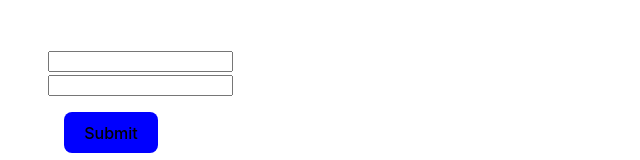
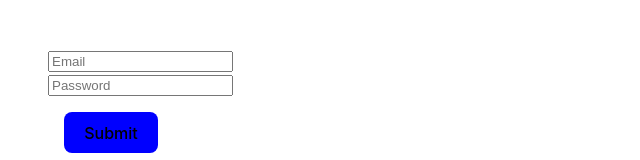
Before and after one commit to dibborah/react-hook-form-again, a React (Vite) app: page / in a window 1280 px wide. Shown: the top 160 px of the page, without its empty margins (0-640 px from the left). Built offline with nearby package versions, Linux system fonts and the light colour scheme.

Commit message:
Now form is handled using react-hook-form

```diff
--- a/package.json
+++ b/package.json
@@ -11,7 +11,8 @@
   },
   "dependencies": {
     "react": "^18.2.0",
-    "react-dom": "^18.2.0"
+    "react-dom": "^18.2.0",
+    "react-hook-form": "^7.51.5"
   },
   "devDependencies": {
     "@types/react": "^18.2.66",
--- a/src/App.tsx
+++ b/src/App.tsx
@@ -1,57 +1,29 @@
-import { useState } from "react"
+import { SubmitHandler, useForm } from "react-hook-form"
 
+type FormFields = {
+  email: string,
+  passord: string
+}
 const App = () => {
-  const [email, setEmail] = useState<string>('')
-  const [password, setPassword] = useState<string>('')
-  const [errors, setError] = useState<{ email: string, password: string }>({
-    email: '',
-    password: ''
-  })
-  const handleSubmit = (e: React.FormEvent) => {
-    e.preventDefault();
-    setError({
-      email: '',
-      password: ''
-    })
-    if (!email.includes('@')) {
-      return setError((prevErrors) => {
-        return {
-          ...prevErrors,
-          email: 'Email should include @',
-        };
-      });
-    }
-    if (password.length < 8) {
-      return setError((prevErrors) => {
-        return {
-          ...prevErrors,
-          password: 'The length of password should be greater than 8',
-        }
-      })
-    }
-    console.log('Form Submitted!!!');
+  const { register, handleSubmit } = useForm<FormFields>();
+  const onSubmit:SubmitHandler<FormFields> = (data) => {
+    console.log(data);
   }
   return (
-    <form onSubmit={handleSubmit}>
+    <form onSubmit={handleSubmit(onSubmit)}>
       <div>
         <input
+          {...register('email')}
           type="text"
-          value={email}
-          onChange={(e) => setEmail(e.target.value)}
+          placeholder="Email"
         />
-        <div>
-          {errors?.email && <span style={{ color: 'red' }}>{errors.email}</span>}
-        </div>
       </div>
       <div>
         <input
+          {...register('passord')}
           type="password"
-          value={password}
-          onChange={(e) => setPassword(e.target.value)}
+          placeholder="Password"
         />
-        <div>
-          {errors?.password && <span style={{ color: 'red' }}>{errors.password}</span>}
-        </div>
       </div>
       <button type="submit">Submit</button>
     </form>
```
Also changed, not shown: 1 other file (tests, documents, lock files or other folders).
